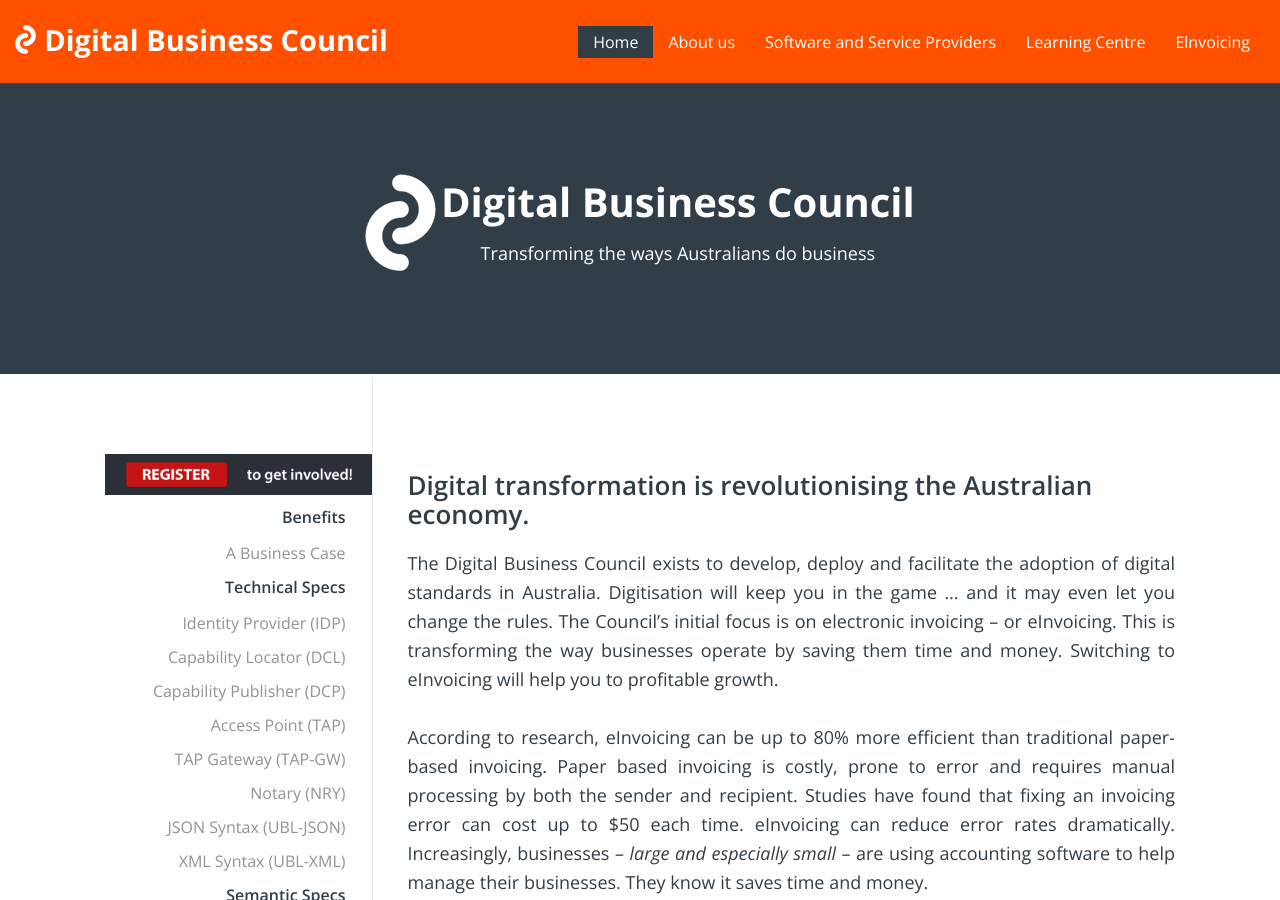
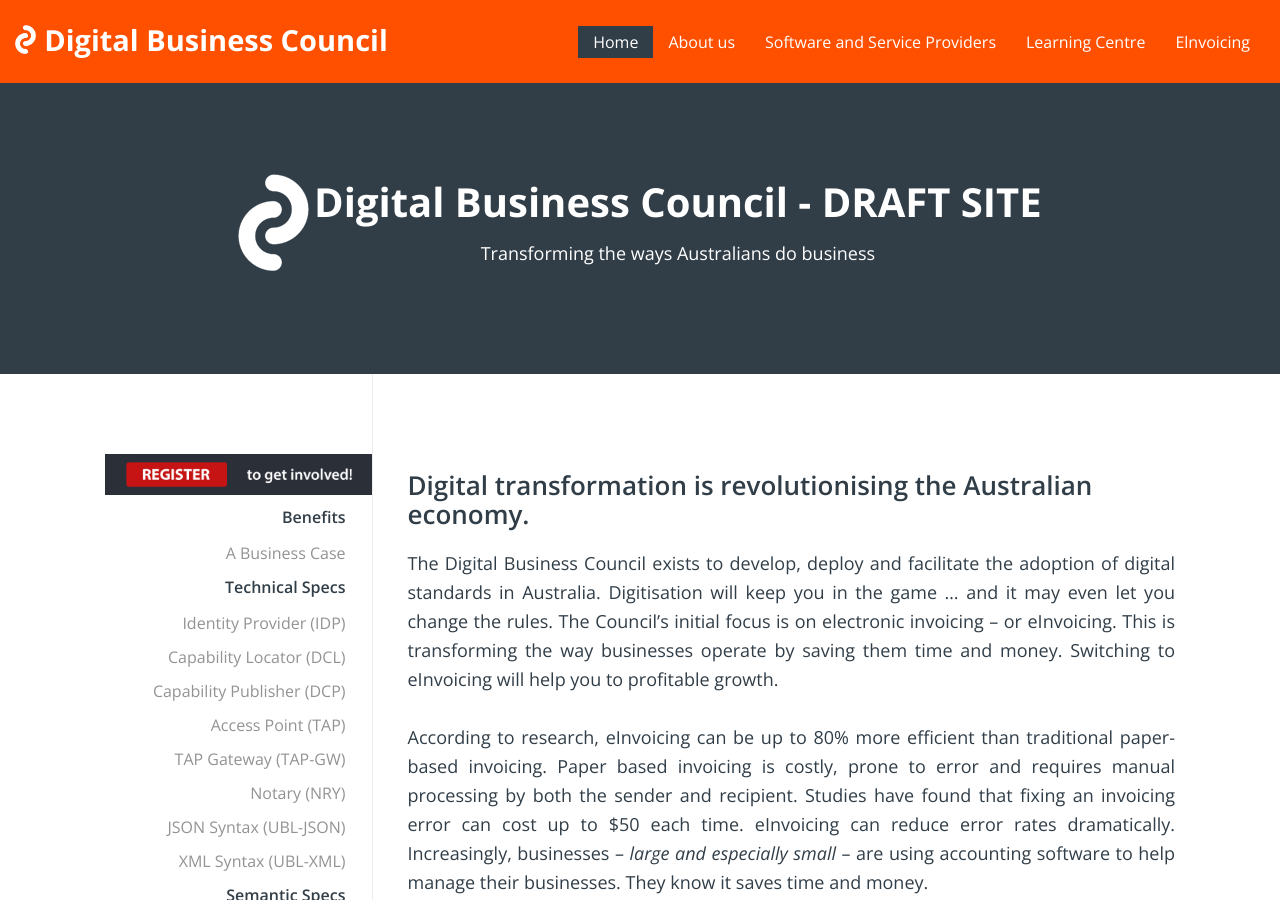
Before and after one commit to Digital-Business-Council/Digital-Business-Council.github.io, a Jekyll site: the page built from index.md, in a window 1280 px wide and 900 px high. Built offline with Jekyll 4.4.1, drawn with Linux system fonts in a browser that asks for light colours.

Commit message:
added draft tag to header

```diff
--- a/_includes/header.html
+++ b/_includes/header.html
@@ -1,4 +1,4 @@
-<header class="header">
+ <header class="header">
     <div class="header-line">
         <div class="wrapper">
             <div id="mobile-menu-wrapper" class="mobile-menu">
@@ -18,7 +18,7 @@
         <div class="wrapper">
             <img src="/images/logo.png" alt="Digital Business Council Logo">
             <div class="header-text-box">
-                <div class="header-name">Digital Business Council</div>
+                <div class="header-name">Digital Business Council - DRAFT SITE</div>
                 <div class="header-tagline">Transforming the ways Australians do business</div>
             </div>
         </div>
```
